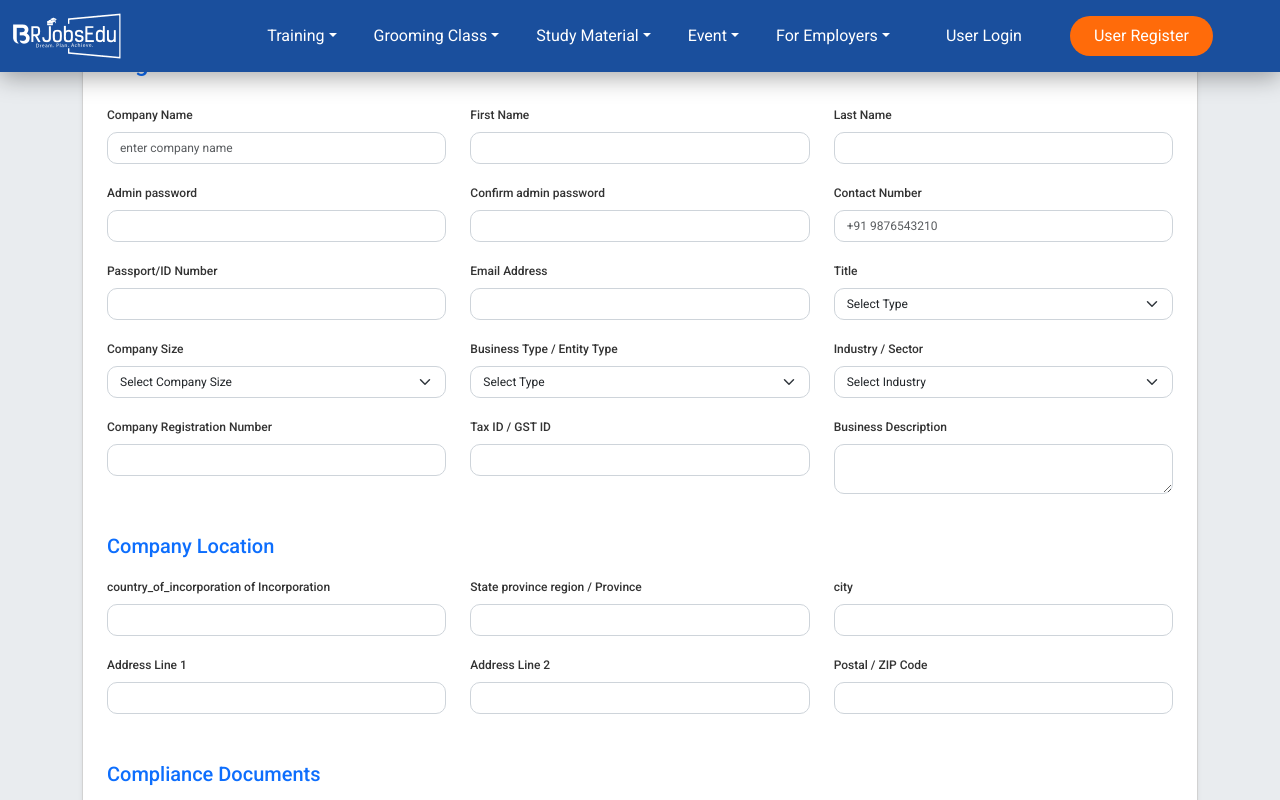
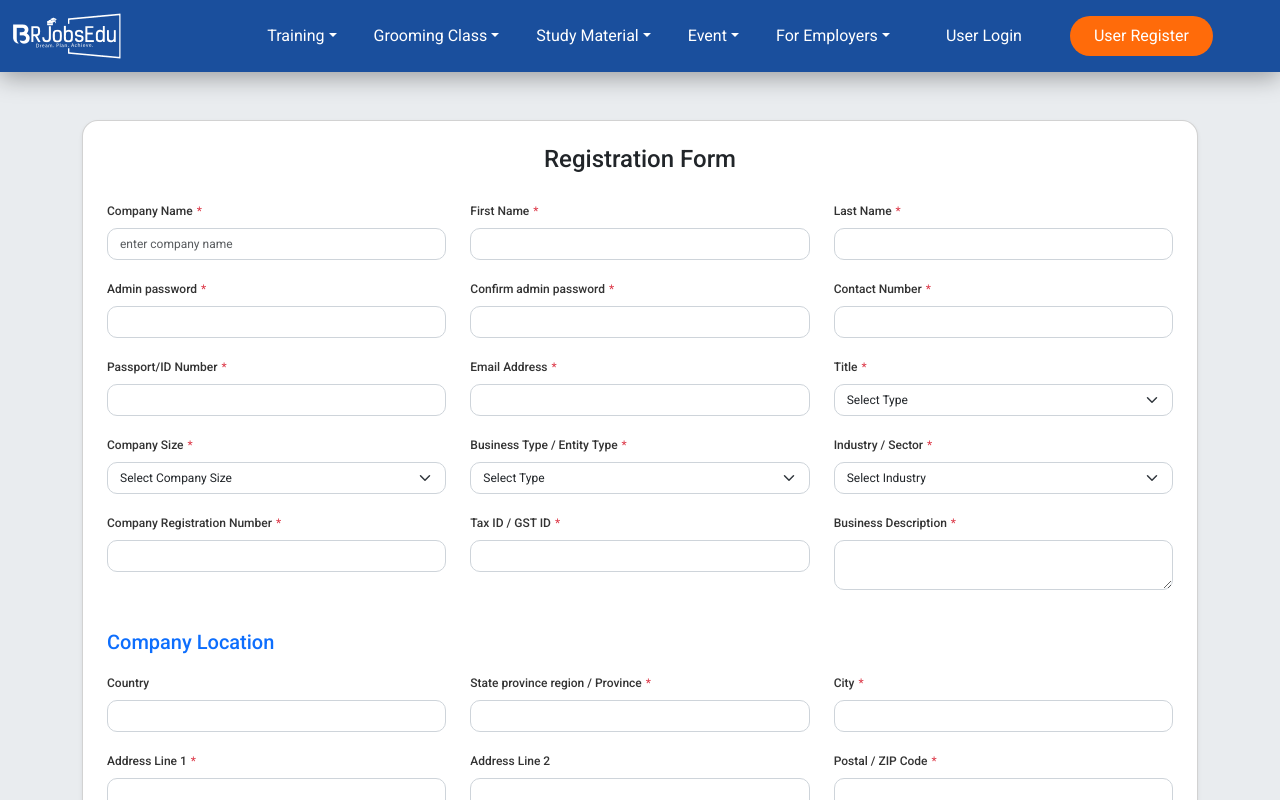
Before and after one commit to rajeshthap/brjobportal, a React (Create React App) app: page /AdminRegistration in a window 1280 px wide. Shown: the top 800 px of the page. Built offline with nearby package versions, Linux system fonts and the light colour scheme.

Commit message:
register page design update

```diff
--- a/src/componets/user/Admin/AdminForgotPassword.js
+++ b/src/componets/user/Admin/AdminForgotPassword.js
@@ -61,7 +61,7 @@ const AdminForgotPassword = () => {
   };
 
   return (
-    <Container className="d-flex justify-content-center align-items-center mt-5">
+    <Container className="d-flex justify-content-center align-items-center mt-5 edit-main">
       <Card style={{ width: "100%", maxWidth: "400px" }} className="p-4 shadow">
         <h3 className="text-center mb-4">Reset Password</h3>
 
@@ -69,7 +69,7 @@ const AdminForgotPassword = () => {
 
         <Form onSubmit={handleSubmit}>
           <Form.Group className="mb-3">
-            <Form.Label>Email or Phone</Form.Label>
+            <Form.Label>Email or Phone</Form.Label> <span class="text-danger">*</span>
             <Form.Control
               type="text"
               name="identifier"
@@ -81,7 +81,7 @@ const AdminForgotPassword = () => {
           </Form.Group>
 
           <Form.Group className="mb-3">
-            <Form.Label>New Password</Form.Label>
+            <Form.Label>New Password</Form.Label> <span class="text-danger">*</span>
             <Form.Control
               type="password"
               name="password"
@@ -93,7 +93,7 @@ const AdminForgotPassword = () => {
           </Form.Group>
 
           <Form.Group className="mb-4">
-            <Form.Label>Confirm Password</Form.Label>
+            <Form.Label>Confirm Password</Form.Label> <span class="text-danger">*</span>
             <Form.Control
               type="password"
               name="con_password"
--- a/src/componets/user/Admin/AdminRegistration.js
+++ b/src/componets/user/Admin/AdminRegistration.js
@@ -147,14 +147,14 @@ const AdminRegistration = () => {
   };
 
   return (
-    <Container className="py-4">
+    <Container className="py-4 edit-main">
       <Card className="p-4 shadow-sm rounded-4">
-        <h4 className="mb-4 text-primary"> Registration Form</h4>
+        <h4 className="mb-4 text-center"> Registration Form</h4>
         <Form onSubmit={handleSubmit}>
           <Row>
             <Col md={4} lg={4} sm={4}>
               <Form.Group className="mb-3">
-                <Form.Label>Company Name</Form.Label>
+                <Form.Label>Company Name</Form.Label> <span class="text-danger">*</span>
                 <Form.Control
                   name="company_legal_name"
                   value={formData.company_legal_name}
@@ -166,7 +166,7 @@ const AdminRegistration = () => {
             </Col>
             <Col md={4} lg={4} sm={4}>
               <Form.Group className="mb-3">
-                <Form.Label> First Name</Form.Label>
+                <Form.Label> First Name</Form.Label> <span class="text-danger">*</span>
                 <Form.Control
                   name="first_name"
                   value={formData.first_name}
@@ -177,7 +177,7 @@ const AdminRegistration = () => {
             </Col>
             <Col md={4} lg={4} sm={4}>
               <Form.Group className="mb-3">
-                <Form.Label> Last Name</Form.Label>
+                <Form.Label> Last Name</Form.Label> <span class="text-danger">*</span>
                 <Form.Control
                   name="last_name"
                   value={formData.last_name}
@@ -188,7 +188,7 @@ const AdminRegistration = () => {
             </Col>
             <Col md={4} lg={4} sm={4}>
               <Form.Group className="mb-3">
-                <Form.Label> Admin password</Form.Label>
+                <Form.Label> Admin password</Form.Label> <span class="text-danger">*</span>
                 <Form.Control
                   type="password"
                   name="admin_password"
@@ -200,7 +200,7 @@ const AdminRegistration = () => {
             </Col>
             <Col md={4} lg={4} sm={4}>
               <Form.Group className="mb-3">
-                <Form.Label>Confirm admin password</Form.Label>
+                <Form.Label>Confirm admin password</Form.Label> <span class="text-danger">*</span>
                 <Form.Control
                   type="password"
                   name="con_pass"
@@ -213,20 +213,20 @@ const AdminRegistration = () => {
 
             <Col md={4} lg={4} sm={4}>
               <Form.Group className="mb-3">
-                <Form.Label>Contact Number</Form.Label>
+                <Form.Label>Contact Number</Form.Label> <span class="text-danger">*</span>
                 <Form.Control
                   type="number"
                   name="contact_number"
                   value={formData.contact_number}
                   onChange={handleChange}
-                  placeholder="+91 9876543210"
+
                   required
                 />
               </Form.Group>
             </Col>
             <Col md={4} lg={4} sm={12}>
               <Form.Group className="mb-3">
-                <Form.Label>Passport/ID Number</Form.Label>
+                <Form.Label>Passport/ID Number</Form.Label> <span class="text-danger">*</span>
                 <Form.Control
                   type="number"
                   name="passport_or_id_number"
@@ -238,7 +238,7 @@ const AdminRegistration = () => {
             </Col>
             <Col md={4} lg={4} sm={4}>
               <Form.Group className="mb-3">
-                <Form.Label>Email Address</Form.Label>
+                <Form.Label>Email Address</Form.Label> <span class="text-danger">*</span>
                 <Form.Control
                   type="email"
                   name="admin_email"
@@ -251,7 +251,7 @@ const AdminRegistration = () => {
 
             <Col md={4} lg={4} sm={4}>
               <Form.Group>
-                <Form.Label>Title</Form.Label>
+                <Form.Label>Title</Form.Label> <span class="text-danger">*</span>
                 <Form.Select
                   name="title"
                   value={formData.title}
@@ -274,7 +274,7 @@ const AdminRegistration = () => {
             </Col>
             <Col>
               <Form.Group>
-                <Form.Label>Company Size</Form.Label>
+                <Form.Label>Company Size</Form.Label> <span class="text-danger">*</span>
                 <Form.Select
                   name="company_size"
                   value={formData.company_size}
@@ -295,7 +295,7 @@ const AdminRegistration = () => {
             </Col>
             <Col md={4} lg={4} sm={4}>
               <Form.Group className="mb-3">
-                <Form.Label>Business Type / Entity Type</Form.Label>
+                <Form.Label>Business Type / Entity Type</Form.Label> <span class="text-danger">*</span>
                 <Form.Select
                   name="business_type"
                   value={formData.business_type}
@@ -314,7 +314,7 @@ const AdminRegistration = () => {
 
             <Col md={4} lg={4} sm={4}>
               <Form.Group className="mb-3">
-                <Form.Label>Industry / Sector</Form.Label>
+                <Form.Label>Industry / Sector</Form.Label> <span class="text-danger">*</span>
                 <Form.Select
                   name="industry"
                   value={formData.industry}
@@ -334,7 +334,7 @@ const AdminRegistration = () => {
               </Form.Group>
               {formData.industry === "other_services" && (
                 <Form.Group className="mb-3">
-                  <Form.Label>Please specify other service</Form.Label>
+                  <Form.Label>Please specify other service</Form.Label> <span class="text-danger">*</span>
                   <Form.Control
                     type="text"
                     name="otherIndustry"
@@ -349,7 +349,7 @@ const AdminRegistration = () => {
 
             <Col md={4} lg={4} sm={4}>
               <Form.Group className="mb-3">
-                <Form.Label>Company Registration Number</Form.Label>
+                <Form.Label>Company Registration Number</Form.Label> <span class="text-danger">*</span>
                 <Form.Control
                   name="company_registration_number"
                   value={formData.company_registration_number}
@@ -359,7 +359,7 @@ const AdminRegistration = () => {
             </Col>
             <Col md={4} lg={4} sm={4}>
               <Form.Group className="mb-3">
-                <Form.Label>Tax ID / GST ID</Form.Label>
+                <Form.Label>Tax ID / GST ID</Form.Label> <span class="text-danger">*</span>
                 <Form.Control
                   name="tax_identification_number"
                   value={formData.tax_identification_number}
@@ -369,7 +369,7 @@ const AdminRegistration = () => {
             </Col>
             <Col md={4} lg={4} sm={4}>
               <Form.Group className="mb-3">
-                <Form.Label>Business Description</Form.Label>
+                <Form.Label>Business Description</Form.Label> <span class="text-danger">*</span>
                 <Form.Control
                   as="textarea"
                   name="business_description"
@@ -385,7 +385,7 @@ const AdminRegistration = () => {
             <Col md={4} lg={4} sm={4}>
               <Form.Group className="mb-3">
                 <Form.Label>
-                  country_of_incorporation of Incorporation
+                  Country
                 </Form.Label>
                 <Form.Control
                   name="country_of_incorporation"
@@ -398,7 +398,7 @@ const AdminRegistration = () => {
 
             <Col md={4} lg={4} sm={4}>
               <Form.Group className="mb-3">
-                <Form.Label>State province region / Province</Form.Label>
+                <Form.Label>State province region / Province</Form.Label> <span class="text-danger">*</span>
                 <Form.Control
                   name="state_province_region"
                   value={formData.state_province_region}
@@ -409,7 +409,7 @@ const AdminRegistration = () => {
             </Col>
             <Col md={4} lg={4} sm={4}>
               <Form.Group className="mb-3">
-                <Form.Label>city</Form.Label>
+                <Form.Label>City</Form.Label> <span class="text-danger">*</span>
                 <Form.Control
                   name="city"
                   value={formData.city}
@@ -421,7 +421,7 @@ const AdminRegistration = () => {
 
             <Col md={4} lg={4} sm={4}>
               <Form.Group className="mb-3">
-                <Form.Label> Address Line 1</Form.Label>
+                <Form.Label> Address Line 1</Form.Label> <span class="text-danger">*</span>
                 <Form.Control
                   name="business_address1"
                   value={formData.business_address1}
@@ -444,7 +444,7 @@ const AdminRegistration = () => {
 
             <Col md={4} lg={4} sm={4}>
               <Form.Group className="mb-4">
-                <Form.Label>Postal / ZIP Code</Form.Label>
+                <Form.Label>Postal / ZIP Code</Form.Label> <span class="text-danger">*</span>
                 <Form.Control
                   name="postal_zip_code"
                   value={formData.postal_zip_code}
@@ -458,7 +458,7 @@ const AdminRegistration = () => {
 
             <Col md={4} lg={4} sm={4}>
               <Form.Group className="mb-3">
-                <Form.Label>Certificate of Incorporation (PDF/DOC)</Form.Label>
+                <Form.Label>Certificate of Incorporation (PDF/DOC)</Form.Label> <span class="text-danger">*</span>
                 <Form.Control
                   type="file"
                   name="certificate_of_incorporation_doc"
@@ -472,7 +472,7 @@ const AdminRegistration = () => {
               <Form.Group className="mb-3">
                 <Form.Label>
                   Proof of Address (Utility Bill, Lease Agreement)
-                </Form.Label>
+                </Form.Label> <span class="text-danger">*</span>
                 <Form.Control
                   type="file"
                   name="proof_of_address_doc"
@@ -484,7 +484,7 @@ const AdminRegistration = () => {
             </Col>
             <Col md={4} lg={4} sm={4}>
               <Form.Group className="mb-3">
-                <Form.Label>Tax Registration Document</Form.Label>
+                <Form.Label>Tax Registration Document</Form.Label> <span class="text-danger">*</span>
                 <Form.Control
                   type="file"
                   name="tax_registration_doc"
--- a/src/componets/user/UserPages/ForgotPassword.js
+++ b/src/componets/user/UserPages/ForgotPassword.js
@@ -76,7 +76,7 @@ const ForgotPassword = () => {
   };
 
   return (
-    <div className="forgot-container">
+    <div className="forgot-container ">
       <h2>Reset Password</h2>
       <form onSubmit={handleSubmit} className="forgot-form">
         <input
--- a/src/custom/Mainstyle.css
+++ b/src/custom/Mainstyle.css
@@ -350,7 +350,7 @@ a.nav-brnd.navbar-brand {
 }
 
 .text-danger {
-  font-size: var(--awc-space-250);
+  font-size: var(--awc-space-300);
 }
 
 .nav-top-bg {
```
Lines whose indentation alone changed are shown as unchanged.
